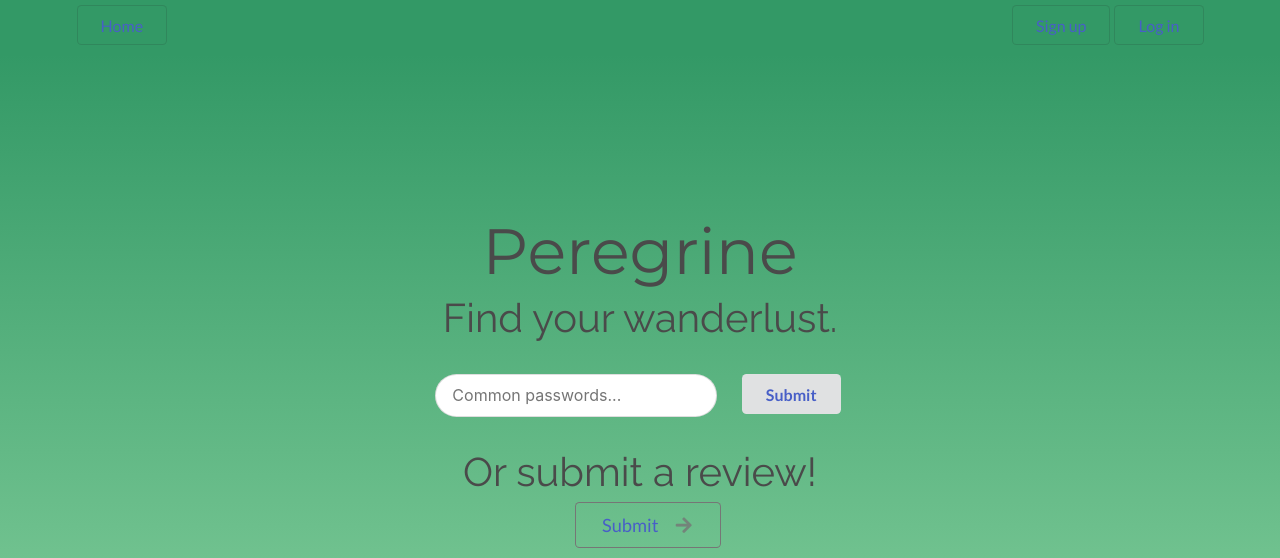
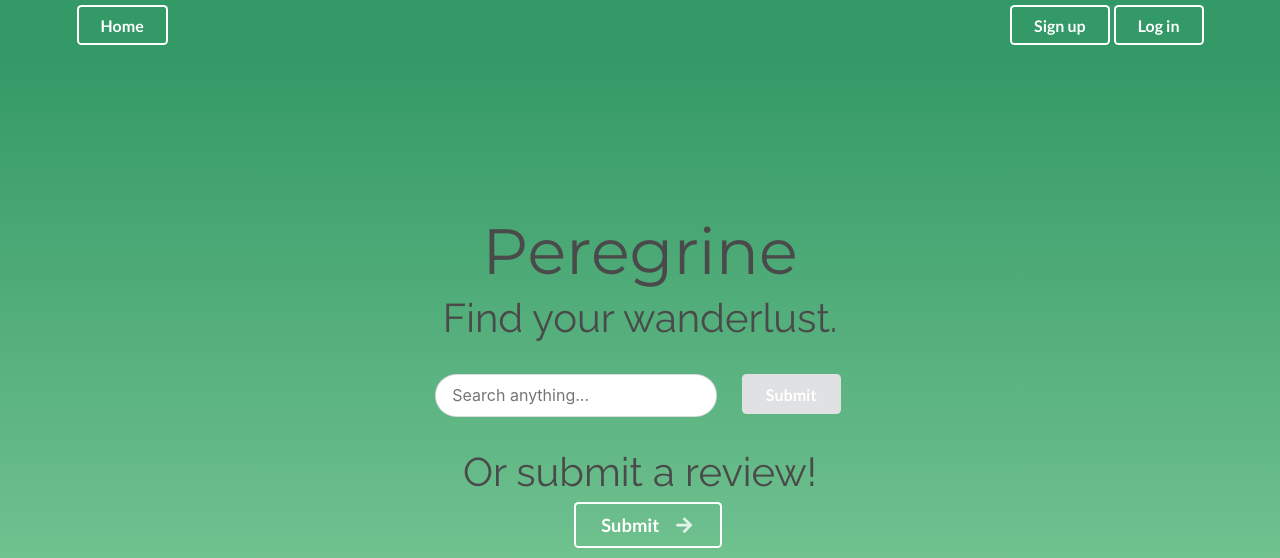
Before and after one commit to jamescook98/peregrine, a PHP site: page /index.html in a window 1280 px wide. Shown: the top 558 px of the page. Run offline with PHP 8.4, Linux system fonts and the light colour scheme.

Commit message:
changed buttons in index.html

```diff
--- a/index.html
+++ b/index.html
@@ -20,13 +20,13 @@
 <body class="indexBod">
 
     <div class="ui container">
-      <button class="ui left floated white basic button">
+      <button class="ui left floated inverted button">
         <a class="active item">Home</a>
       </button>
-      <button class="ui right floated white basic button">
+      <button class="ui right floated inverted button">
         <a class="item" href="./public/login.html">Log in</a>
       </button>
-      <button class="ui right floated white basic button">
+      <button class="ui right floated inverted button">
         <a class="item" href="./public/signup.html">Sign up</a>
       </button>
 
@@ -36,14 +36,14 @@
       <h5>Peregrine</h5>
       <h2>Find your wanderlust.</h2>
       <div class="ui search">
-        <input class="prompt" type="text" placeholder="Common passwords...">
+        <input class="prompt" type="text" placeholder="Search anything...">
         <div class="results"></div>
         <button class="ui button">
           <a class="item" href="reviews.html">Submit</a>
         </button>
       </div>
       <h6>Or submit a review!</h6>
-      <div class="ui large grey basic button" id="submit"><a class="item" href="./public/post.html">Submit</a> <i class="right arrow icon"></i></div>
+      <div class="ui large inverted button" id="submit"><a class="item" href="./public/post.html">Submit</a> <i class="right arrow icon"></i></div>
     </div>
 
     <div class="ui four cards">
--- a/public/stylesheets/style.css
+++ b/public/stylesheets/style.css
@@ -27,6 +27,9 @@ h2{
   font-family: 'Raleway', sans-serif;
   font-weight: 400;
   font-size: 2.5rem;
+}
+a{
+  color:white;
 }
 #explore{
   margin-top:30px;
```
